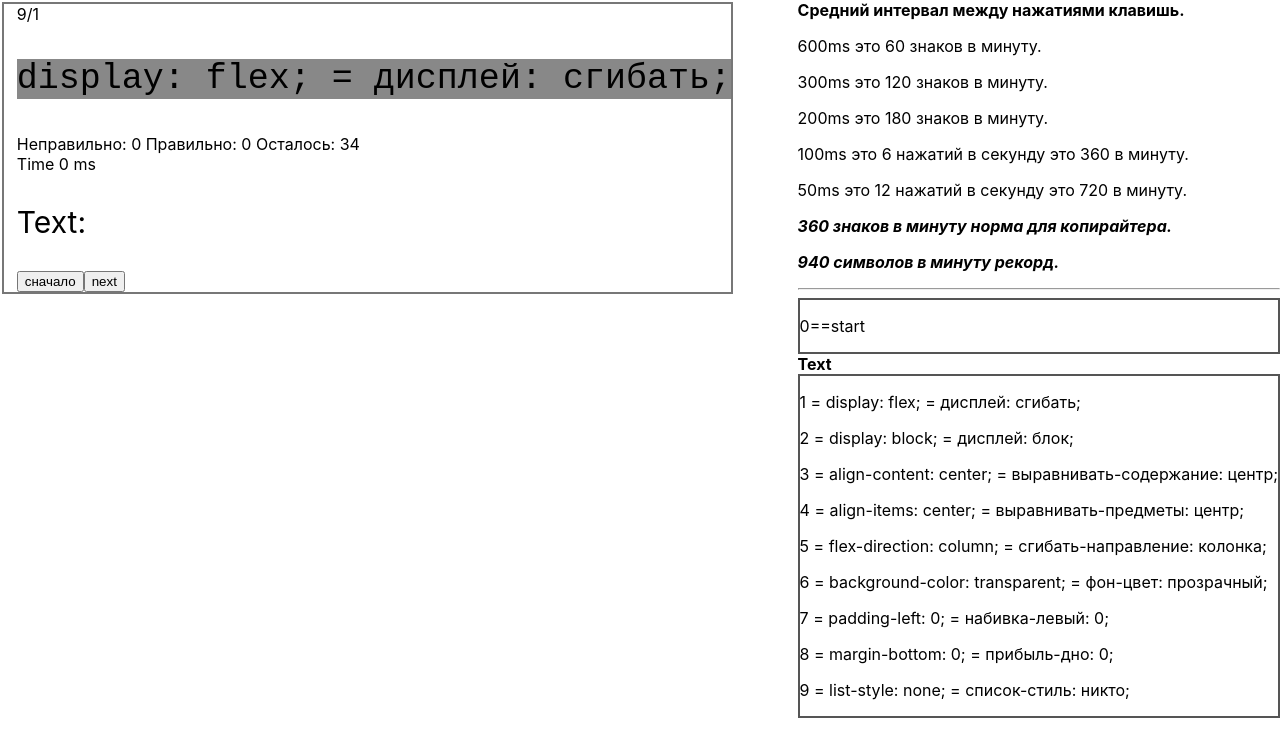
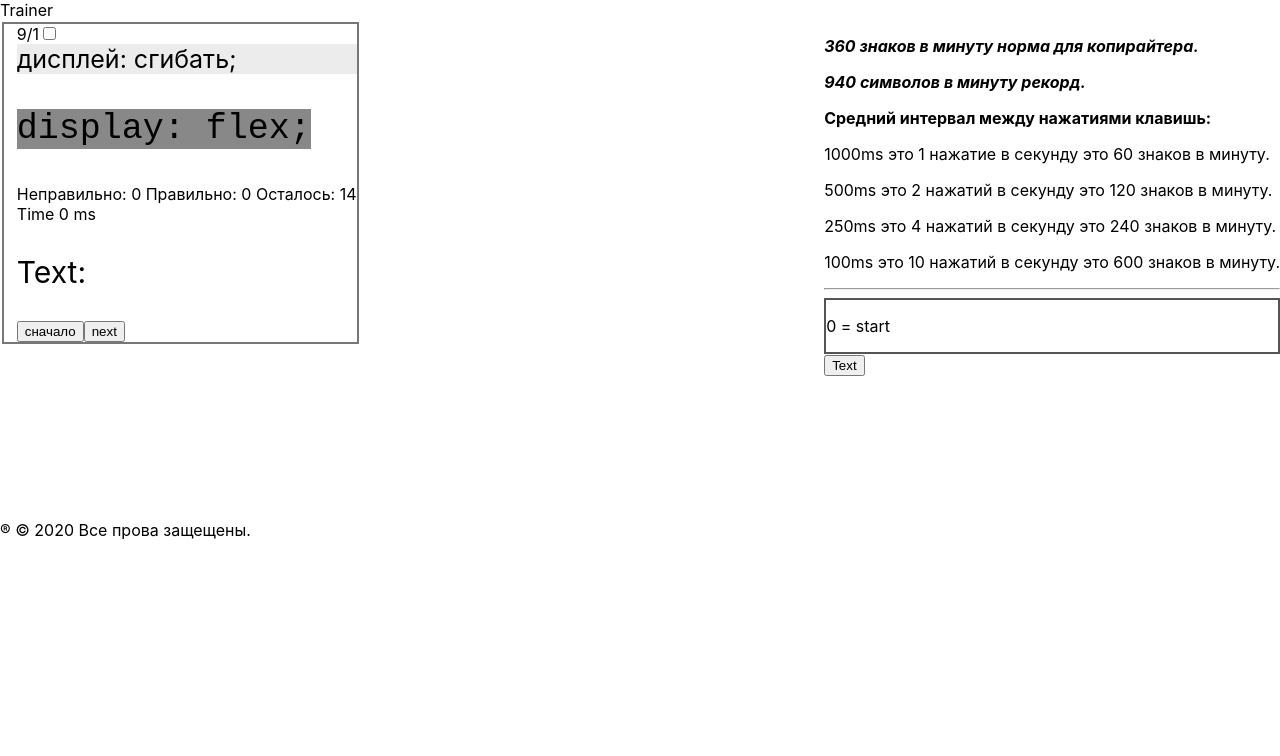
Before and after one commit to PavelK6896/9619Trainer1JSReact, a React (Create React App) app: page / in a window 1280 px wide. Shown: the top 756 px of the page. Built offline with nearby package versions, Linux system fonts and the light colour scheme.

Commit message:
"new statistics"

```diff
--- a/src/App.js
+++ b/src/App.js
@@ -1,137 +1,9 @@
-import React, {useEffect, useReducer} from 'react';
-
-const content1 = [
-    "display: flex; = дисплей: сгибать;",
-    "display: block; = дисплей: блок;",
-    "align-content: center; = выравнивать-содержание: центр;",
-    "align-items: center; = выравнивать-предметы: центр;",
-    "flex-direction: column; = сгибать-направление: колонка;",
-    "background-color: transparent; = фон-цвет: прозрачный;",
-    "padding-left: 0; = набивка-левый: 0;",
-    "margin-bottom: 0; = прибыль-дно: 0;",
-    "list-style: none; = список-стиль: никто;"
-]
-
-const res = new Map()
-res.set(0, "start")
-
-const initialState = {
-    it: 0,
-    text2: content1[0],
-    textInput: "",
-    data: 0,
-    data2: 0,
-    time1: 0,
-    right: 0,
-    wrong: 0
-};
-
-
-function reducer(state, action) {
-    switch (action.type) {
-        case 'startHandler':
-            console.log("startHandler")
-            return {
-                it: 0,
-                text2: content1[0],
-                textInput: "",
-                data: 0,
-                data2: 0,
-                time1: 0,
-                right: 0,
-                wrong: 0
-            }
-
-        case 'nextHandler':
-            console.log("nextHandler ", state.it)
-            if (state.it + 1 >= content1.length){
-                return {
-                    it: state.it + 1,
-                    text2: "end finish stop win close last curtain",
-                    textInput: "",
-                    data: 0,
-                    data2: 0,
-                    time1: 0,
-                    right: 0,
-                    wrong: 0
-                }
-            }
-            return {
-                it: state.it + 1,
-                text2: content1[state.it + 1],
-                textInput: "",
-                data: 0,
-                data2: 0,
-                time1: 0,
-                right: 0,
-                wrong: 0
-            }
-        case 'key':
-            if (state.text2[0] === action.key) {
-                if (state.text2.length === 1) {
-                    res.set(state.it + 1, state.time1)
-                    if (state.it + 1 >= content1.length){
-                        return {
-                            it: state.it + 1,
-                            text2: "end finish stop win close last curtain",
-                            textInput: "",
-                            data: 0,
-                            data2: 0,
-                            time1: 0,
-                            right: 0,
-                            wrong: 0
-                        }
-                    }
-                    return {
-                        it: state.it + 1,
-                        text2: content1[state.it + 1],
-                        textInput: "",
-                        data: 0,
-                        data2: 0,
-                        time1: 0,
-                        right: 0,
-                        wrong: 0
-                    }
-                } else {
-                    return {
-                        it: state.it,
-                        text2: state.text2.substr(1),
-                        textInput: state.textInput + action.key,
-                        data: action.data,
-                        data2: action.data2,
-                        time1: action.time1,
-                        right: state.right + 1,
-                        wrong: state.wrong
-                    }
-                }
-
-            } else {
-                return {
-                    it: state.it,
-                    text2: state.text2,
-                    textInput: state.textInput,
-                    data: action.data,
-                    data2: action.data2,
-                    time1: action.time1,
-                    right: state.right,
-                    wrong: state.wrong + 1
-                }
-            }
-
-
-        default:
-            throw new Error();
-    }
-}
+import React, {useEffect, useReducer, useState} from 'react';
 
 export function App() {
     const [state, dispatch] = useReducer(reducer, initialState);
-
-
     useEffect(() => {
         const handleEsc = (event) => {
-
-
             if (event.keyCode === 16 || event.keyCode === 8 || event.keyCode === 18) {
                 return
             }
@@ -162,7 +34,6 @@ export function App() {
         };
     }, [state]);
 
-
     function startHandler() {
         dispatch({
             type: 'startHandler'
@@ -176,24 +47,65 @@ export function App() {
             type: 'nextHandler'
         })
         refBtnNext.current.blur()
+    }
+
+    const refBtnStart = React.createRef();
+    const refBtnNext = React.createRef();
 
 
-    }
-    const refBtnStart  = React.createRef();
-    const refBtnNext  = React.createRef();
+    const [state2, setState2] = useState(
+        {
+            vis: false,
+            check1: false
+        })
 
 
+    let styleText1;
+    if (state2.vis) {
+        styleText1 = {
+            border: '2px solid #555',
+            display: 'block'
+        }
+    } else {
+        styleText1 = {
+            border: '2px solid #555',
+            display: 'none'
+        }
+    }
+
+    function btnText1() {
+        setState2({
+            vis: !state2.vis,
+            check1: state2.check1
+        })
+    }
+
     return (
-        <div style={{
-
-        }}>
+        <>
+            <div>
+                Trainer
+            </div>
+            <div>
                 <div style={{
                     paddingLeft: '1vw',
                     margin: '2px',
                     border: '2px solid #777',
                     position: 'fixed'
                 }}>
-                <div>{content1.length}/{state.it + 1}</div>
+
+                    <div>{content11.length}/{state.it + 1}
+                        <input type="checkbox" onChange={() => {
+                            state2.check1 = !state2.check1;
+                            setState2(state2)
+                            console.log(state2.check1)
+                        }}/>
+                    </div>
+
+                    <div style={{
+                        backgroundColor: '#ececec',
+                        fontSize: '25px'
+                    }}
+                    >{state.text1}</div>
                     <pre style={{
                         display: "inline-block",
                         backgroundColor: '#888',
@@ -209,37 +121,187 @@ export function App() {
                     <button onClick={startHandler} ref={refBtnStart}>сначало</button>
                     <button onClick={nextHandler} ref={refBtnNext}>next</button>
                 </div>
+
                 <div style={{
-                float: 'right'
+                    float: 'right',
+                    position: 'sticky',
                 }}>
-                <b>Средний интервал между нажатиями клавишь.</b>
-                <p> 600ms это 60 знаков в минуту.</p>
-                <p>300ms это 120 знаков в минуту.</p>
-                <p>200ms это 180 знаков в минуту.</p>
-                <p>100ms это 6 нажатий в секунду это 360 в минуту.</p>
-                <p>50ms это 12 нажатий в секунду это 720 в минуту.</p>
+
                     <b><p><i>360 знаков в минуту норма для копирайтера.</i></p></b>
                     <b><p><i>940 символов в минуту рекорд.</i></p></b>
+                    <b>Средний интервал между нажатиями клавишь:</b>
+                    <p>1000ms это 1 нажатие в секунду это 60 знаков в минуту.</p>
+                    <p>500ms это 2 нажатий в секунду это 120 знаков в минуту.</p>
+                    <p>250ms это 4 нажатий в секунду это 240 знаков в минуту.</p>
+                    <p>100ms это 10 нажатий в секунду это 600 знаков в минуту.</p>
                     <hr/>
                     <div style={{
-                    border: '2px solid #555'
+                        border: '2px solid #555',
                     }}>
                         {
-                        Array.from(res , r => r.join("==")).map(o => {
+                            Array.from(res, r => r.join(" = ")).map(o => {
                                 return (<p key={o.toString()} value={o}> {o}</p>)
                             })
                         }
                     </div>
-                <b>Text</b>
-                <div style={{
-                    border: '2px solid #555'
-                }}>
+                    <button onClick={btnText1}>Text</button>
+                    <div style={styleText1}>
                         {
-                        content1.map((text, index) =>
+                            content11.map((text, index) =>
                                 <p key={index} value={text}> {index + 1} = {text}</p>)
                         }
                     </div>
                 </div>
             </div>
+            <div style={{
+                marginTop: 500,
+            }}>
+                <div className=""> &reg;&nbsp;&copy;&nbsp;2020&nbsp;Все прова защещены.
+                </div>
+            </div>
+        </>
     );
 }
+
+const content11 = [
+    "display: flex;",
+    "display: block;",
+    "align-content: center;",
+    "align-items: center;",
+    "flex-direction: column;",
+    "background-color: transparent;",
+    "padding-left: 0;",
+    "margin-bottom: 0;",
+    "list-style: none;"
+]
+
+const content12 = [
+    "дисплей: сгибать;",
+    "дисплей: блок;",
+    "выравнивать-содержание: центр;",
+    "выравнивать-предметы: центр;",
+    "сгибать-направление: колонка;",
+    "фон-цвет: прозрачный;",
+    "набивка-левый: 0;",
+    "прибыль-дно: 0;",
+    "список-стиль: никто;"
+]
+
+
+const res = new Map()
+res.set(0, "start")
+
+const initialState = {
+    it: 0,
+    text1: content12[0],
+    text2: content11[0],
+    textInput: "",
+    data: 0,
+    data2: 0,
+    time1: 0,
+    right: 0,
+    wrong: 0
+};
+
+
+function reducer(state, action) {
+    switch (action.type) {
+        case 'startHandler':
+            console.log("startHandler")
+            return {
+                it: 0,
+                text1: content12[0],
+                text2: content11[0],
+                textInput: "",
+                data: 0,
+                data2: 0,
+                time1: 0,
+                right: 0,
+                wrong: 0
+            }
+
+        case 'nextHandler':
+            console.log("nextHandler ", state.it)
+            if (state.it + 1 >= content11.length) {
+                return {
+                    it: state.it,
+                    text1: content12[state.it],
+                    text2: content11[state.it],
+                    textInput: "",
+                    data: 0,
+                    data2: 0,
+                    time1: 0,
+                    right: 0,
+                    wrong: 0
+                }
+            }
+            return {
+                it: state.it + 1,
+                text1: content12[state.it + 1],
+                text2: content11[state.it + 1],
+                textInput: "",
+                data: 0,
+                data2: 0,
+                time1: 0,
+                right: 0,
+                wrong: 0
+            }
+        case 'key':
+            if (state.text2[0] === action.key) {
+                if (state.text2.length === 1) {
+                    res.set(state.it + 1, state.time1 + " ms " + Math.round(60000 / state.time1) + " знаков в минуту ")
+                    if (state.it + 1 >= content11.length) {
+                        return {
+                            it: state.it,
+                            text1: content12[state.it],
+                            text2: content11[state.it],
+                            textInput: "",
+                            data: 0,
+                            data2: 0,
+                            time1: 0,
+                            right: 0,
+                            wrong: 0
+                        }
+                    }
+                    return {
+                        it: state.it + 1,
+                        text1: content12[state.it + 1],
+                        text2: content11[state.it + 1],
+                        textInput: "",
+                        data: 0,
+                        data2: 0,
+                        time1: 0,
+                        right: 0,
+                        wrong: 0
+                    }
+                } else {
+                    return {
+                        it: state.it,
+                        text1: state.text1.substr(1),
+                        text2: state.text2.substr(1),
+                        textInput: state.textInput + action.key,
+                        data: action.data,
+                        data2: action.data2,
+                        time1: action.time1,
+                        right: state.right + 1,
+                        wrong: state.wrong
+                    }
+                }
+
+            } else {
+                return {
+                    it: state.it,
+                    text1: state.text1,
+                    text2: state.text2,
+                    textInput: state.textInput,
+                    data: action.data,
+                    data2: action.data2,
+                    time1: action.time1,
+                    right: state.right,
+                    wrong: state.wrong + 1
+                }
+            }
+        default:
+            throw new Error();
+    }
+}
```
Lines whose indentation alone changed are shown as unchanged.
